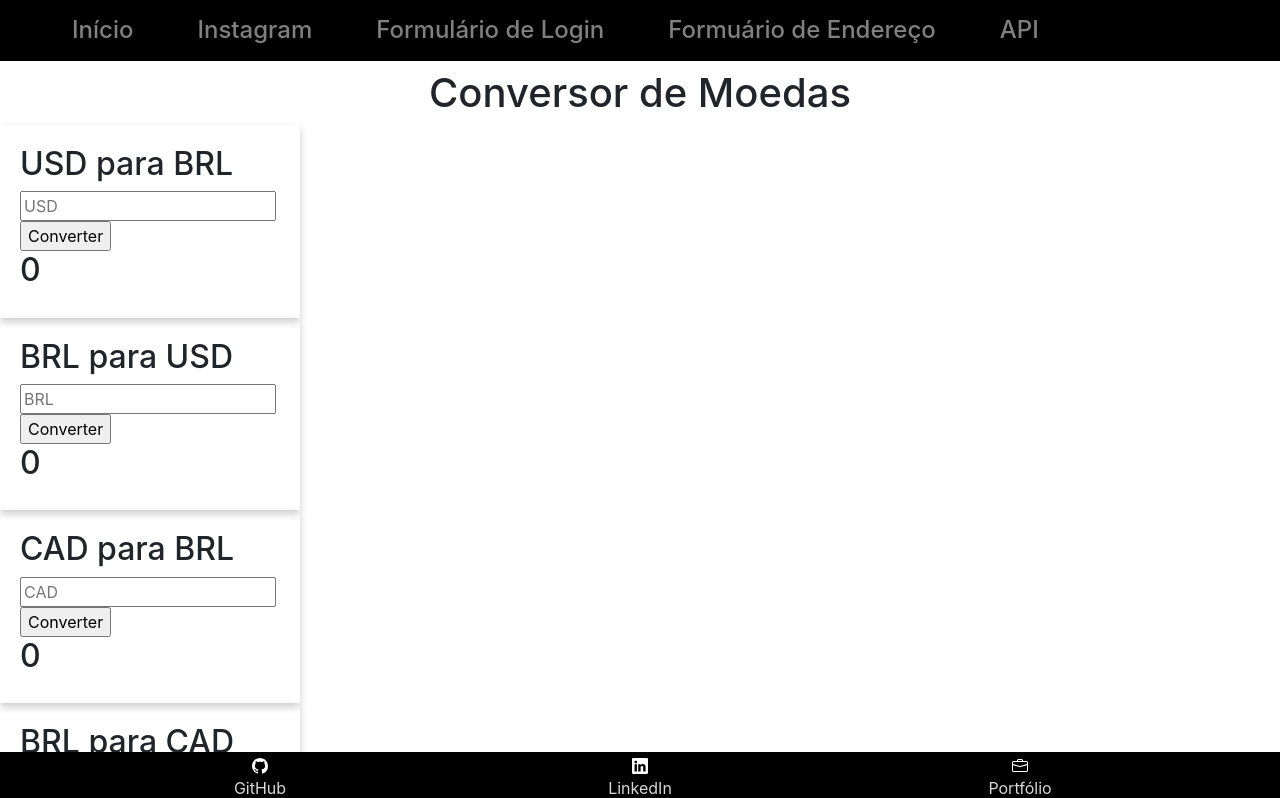
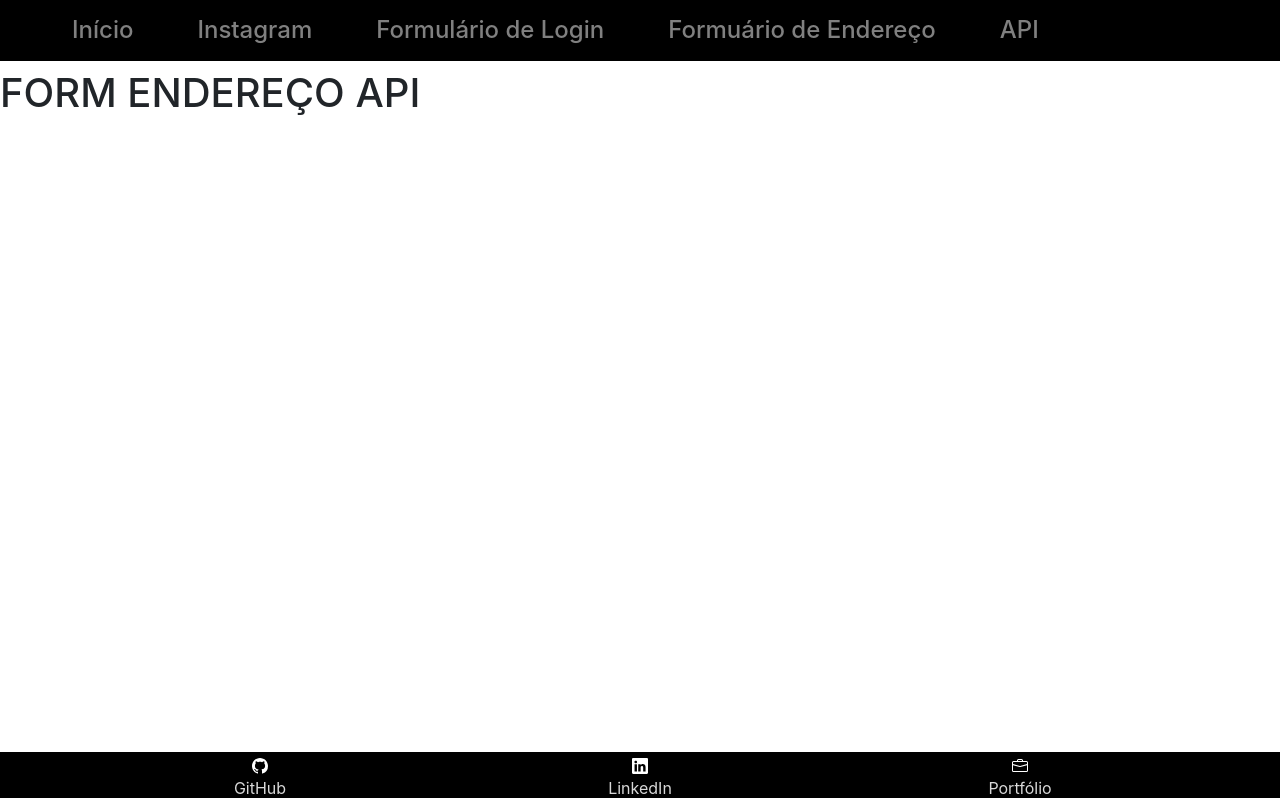
Before and after one commit to Th3mike/projeto-desafios, a Nuxt app: page /form-endereco-api in a window 1280 px wide. Shown: the top 798 px of the page. Built offline with nearby package versions, Linux system fonts and the light colour scheme.

Commit message:
voltando ao zero

```diff
--- a/components/Conversor.vue
+++ /dev/null
@@ -1,43 +0,0 @@
-<template>
-    <div class="conversor">
-
-        <h2>{{moedaA}} para {{moedaB}}</h2>
-        <input type="text"  v-model="moedaA_value" :placeholder="moedaA">
-        <input type="button" value="Converter"  v-on:click="converter">
-        <h2>{{moedaB_value}}</h2>
-    </div>
-</template>
-
-<script>
-    export default {
-        name : "Conversor",
-        props: ["moedaA","moedaB"],
-        data(){
-            return {
-                moedaA_value: "",
-                moedaB_value: 0
-            };
-        },
-        methods:{
-            converter() {
-                let de_para = this.moedaA + "_" + this.moedaB;
-                var apiKey = 'a7bb3a7df16277a000c1';
-                let url = "https://api.currconv.com/api/v7/convert?q=" + de_para + '&compact=ultra&apiKey=' + apiKey;
-                fetch(url).then(res => {
-                    return res.json();
-                }).then(json => {
-                        let cotacao = json[de_para].val;
-                        this.moedaB_value = (cotacao * parseFloat(this.moedaA_value)).toFixed(2);
-                    })
-            }
-        }
-    };
-</script>
-
-<style scoped>
-    .conversor{
-        max-width: 300px;
-        padding: 20px;
-        box-shadow: 0 4px 8px 0 rgba(0,0,0,0.2);
-    }
-</style>
--- a/pages/form-endereco-api.vue
+++ b/pages/form-endereco-api.vue
@@ -1,30 +1,3 @@
 <template>
-  <div id="app">
-    <h1 class="text-center">Conversor de Moedas</h1>
-
-    <div class="linha">
-      <Conversor moeda-a="USD" moeda-b="BRL"></Conversor>
-      <Conversor moeda-a="BRL" moeda-b="USD"></Conversor>
-    </div>
-
-    <div class="linha">
-      <Conversor moeda-a="CAD" moeda-b="BRL"></Conversor>
-      <Conversor moeda-a="BRL" moeda-b="CAD"></Conversor>
-    </div>
-
-    <div class="linha">
-      <Conversor moeda-a="EUR" moeda-b="BRL"></Conversor>
-      <Conversor moeda-a="BRL" moeda-b="EUR"></Conversor>
-    </div>
-  </div>
+  <h1>FORM ENDEREÇO API</h1>
 </template>
-
-<script>
-import Conversor from "../components/Conversor.vue";
-export default {
-  name: "app",
-  components: {
-    Conversor,
-  },
-};
-</script>
```
